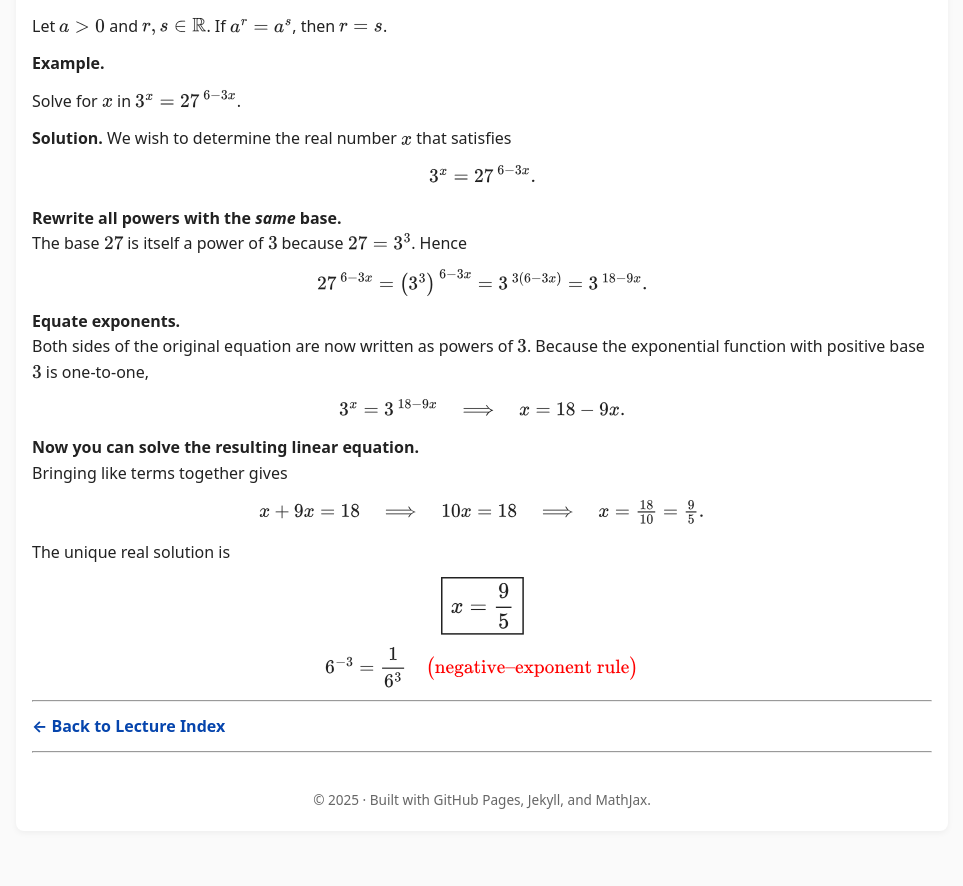
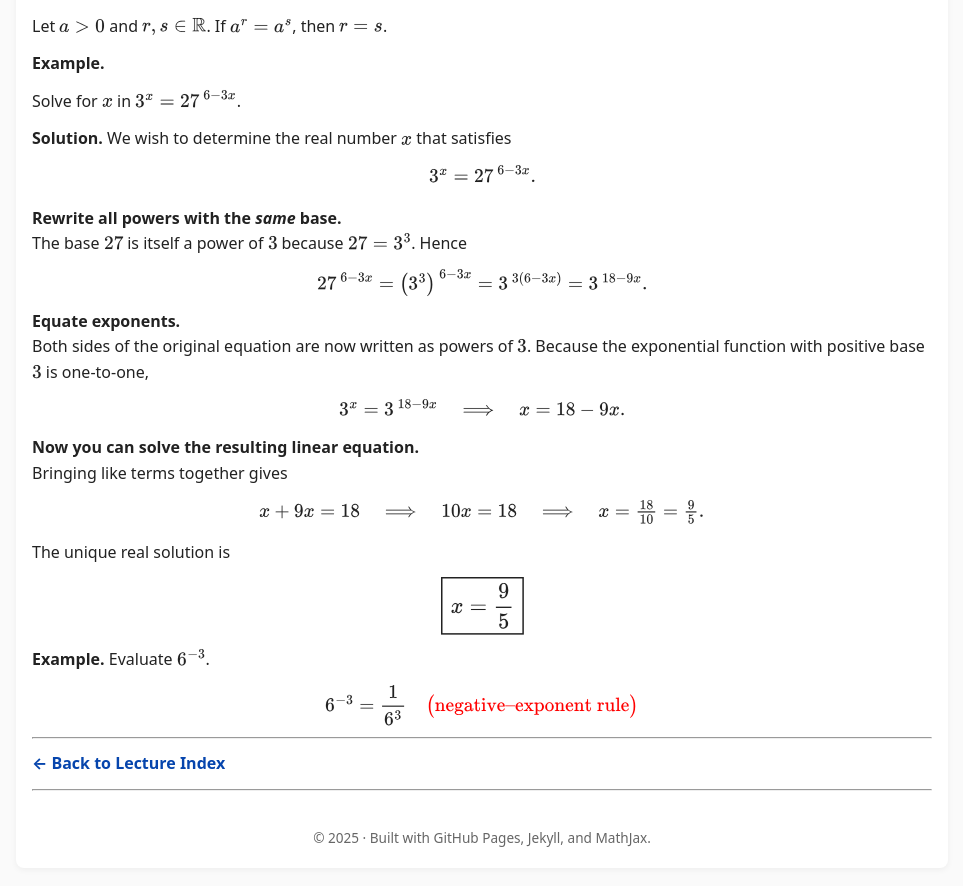
Before and after one commit to SaleemKamaludin/SaleemKamaludin.github.io, a Jekyll site: the page built from courses/math-1115/lecture-notes/lecture3.md, in a window 1280 px wide and 900 px high, scrolled down 1774 px. Shown: the top 886 px of the window, without its empty margins (158-1121 px from the left). Built offline with Jekyll 4.4.1, drawn with Linux system fonts in a browser that asks for light colours; before the commit the page ends 2637 px from its top, so only the background shows below that.

Commit message:
Update lecture3.md

```diff
--- a/courses/math-1115/lecture-notes/lecture3.md
+++ b/courses/math-1115/lecture-notes/lecture3.md
@@ -239,6 +239,11 @@ To ensure consistency, these operations must be performed in a **specific order*
 </p>
 
 
+<div class="example">
+  <p><strong>Example.</strong> Evaluate \(6^{-3}\).</p>
+</div>
+
+
 
 
 <div class="solution">
```
